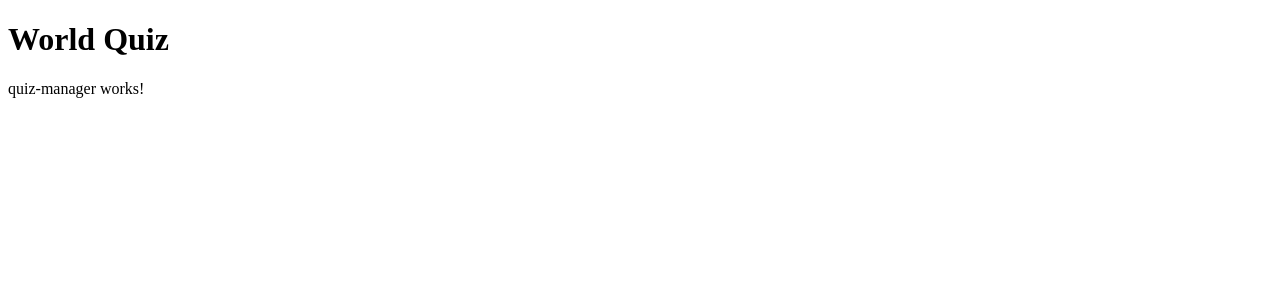
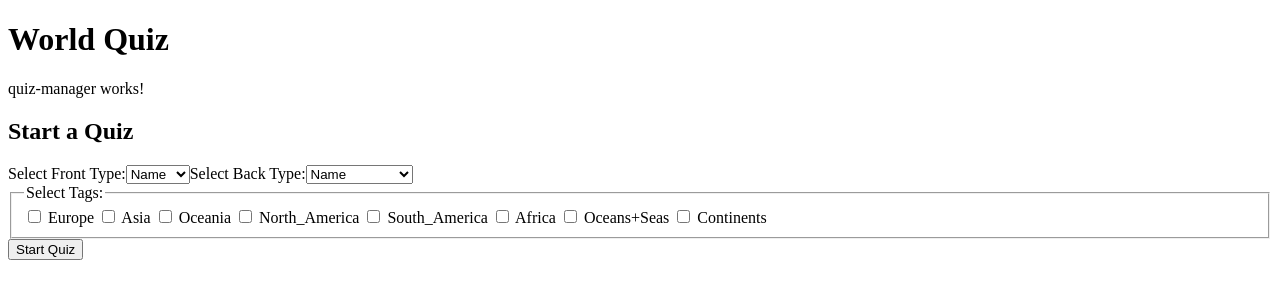
Before and after one commit to Joel-Mueller/world-quiz, an Angular app in the folder client/: page / in a window 1280 px wide. Shown: the top 300 px of the page. Built offline with nearby package versions, Linux system fonts and the light colour scheme; no server answers.

Commit message:
Add a selector for selecting a quiz

```diff
--- a/client/src/app/quiz-manager/quiz-manager.component.html
+++ b/client/src/app/quiz-manager/quiz-manager.component.html
@@ -1,4 +1,37 @@
 <p>quiz-manager works!</p>
-@if (quizId) {
-    <app-quiz [quizId]="1"></app-quiz>
-}
+
+<div class="quiz-manager">
+  <h2>Start a Quiz</h2>
+
+  <label for="frontType">Select Front Type:</label>
+  <select id="frontType" [(ngModel)]="selectedFront">
+    @for (option of frontOptions; track option) {
+    <option [value]="option">{{ option }}</option>
+    }
+  </select>
+
+  <label for="backType">Select Back Type:</label>
+  <select id="backType" [(ngModel)]="selectedBack">
+    @for (option of backOptions; track option) {
+    <option [value]="option">{{ option }}</option>
+    }
+  </select>
+
+  <fieldset>
+    <legend>Select Tags:</legend>
+    @for (tag of tagOptions; track tag) {
+    <label>
+      <input type="checkbox" [value]="tag" (change)="toggleTag(tag)" />
+      {{ tag }}
+    </label>
+    } @empty {
+    <span>No tags available</span>
+    }
+  </fieldset>
+
+  <button (click)="startQuiz()">Start Quiz</button>
+
+  @if (quizId) {
+  <app-quiz [quizId]=this.quizId></app-quiz>
+  }
+</div>
--- a/client/src/app/quiz-manager/quiz-manager.component.ts
+++ b/client/src/app/quiz-manager/quiz-manager.component.ts
@@ -1,26 +1,57 @@
 import { Component } from '@angular/core';
 import { QuizComponent } from '../quiz/quiz.component';
 import { ApiService } from '../api.service';
+import { FormsModule } from '@angular/forms';
 
 @Component({
   selector: 'app-quiz-manager',
-  imports: [QuizComponent],
+  imports: [QuizComponent, FormsModule],
   templateUrl: './quiz-manager.component.html',
   styleUrl: './quiz-manager.component.scss',
 })
 export class QuizManagerComponent {
   quizId?: number;
+  selectedFront: string = 'Name';
+  selectedBack: string = 'Name';
+  selectedTags: string[] = [];
+
+  frontOptions: string[] = ['Name', 'Capital', 'Flag', 'Map'];
+  backOptions: string[] = ['Name', 'Name+Capital', 'Capital'];
+
+  tagMap: Record<string, string> = {
+    'Europe': 'EUROPE',
+    'Asia': 'ASIA',
+    'Oceania': 'OCEANIA',
+    'North_America': 'NORTH_AMERICA',
+    'South_America': 'SOUTH_AMERICA',
+    'Africa': 'AFRICA',
+    'Oceans+Seas': 'OCEANS_AND_SEAS',
+    'Continents': 'CONTINENTS',
+  };
+
+  tagOptions = Object.keys(this.tagMap);
 
   constructor(private apiService: ApiService) {}
 
-  ngOnInit() {
-    this.startQuiz();
+  toggleTag(tag: string): void {
+    const index = this.selectedTags.indexOf(tag);
+    if (index > -1) {
+      this.selectedTags.splice(index, 1);
+    } else {
+      this.selectedTags.push(tag);
+    }
   }
 
   startQuiz(): void {
-    this.apiService.startQuiz(['Continents'], 'Map', 'Name+Capital').subscribe(response => {
-      //this.quizId = response.id;
-      this.quizId = 1;
-    });
+    if (this.selectedTags.length === 0) {
+      alert('Please select at least one tag.');
+      return;
+    }
+
+    this.apiService
+      .startQuiz(this.selectedTags, this.selectedFront, this.selectedBack)
+      .subscribe(response => {
+        this.quizId = response.id;
+      });
   }
 }
--- a/client/src/app/quiz/quiz.component.ts
+++ b/client/src/app/quiz/quiz.component.ts
@@ -1,6 +1,5 @@
 import { Component, Input } from '@angular/core';
 import { Place, Card } from './quiz.types';
-import { NgIf} from '@angular/common';
 import { ApiService } from '../api.service';
 
 @Component({
```
Also changed, not shown: 2 other files (tests, documents, lock files or other folders).
